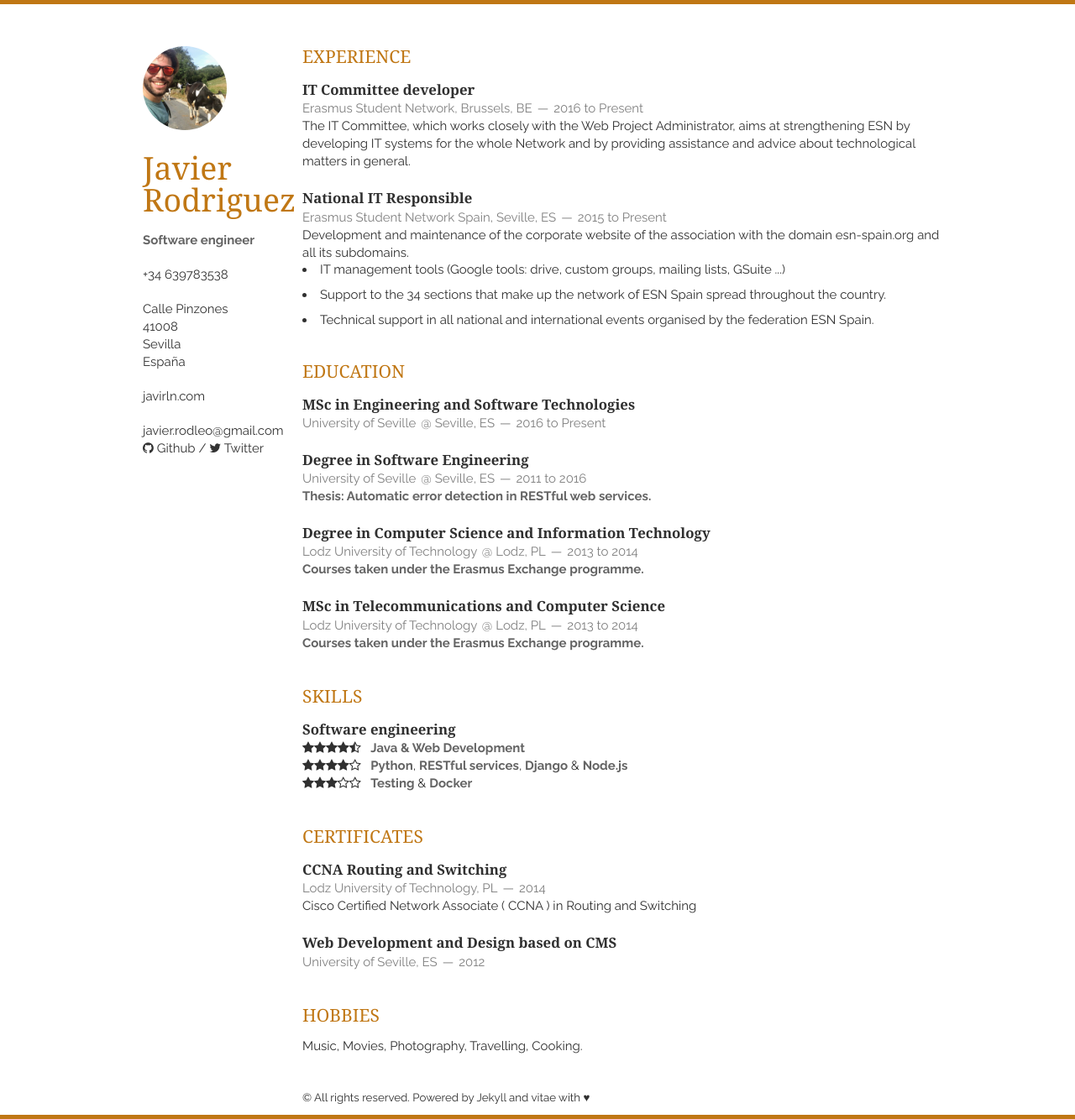
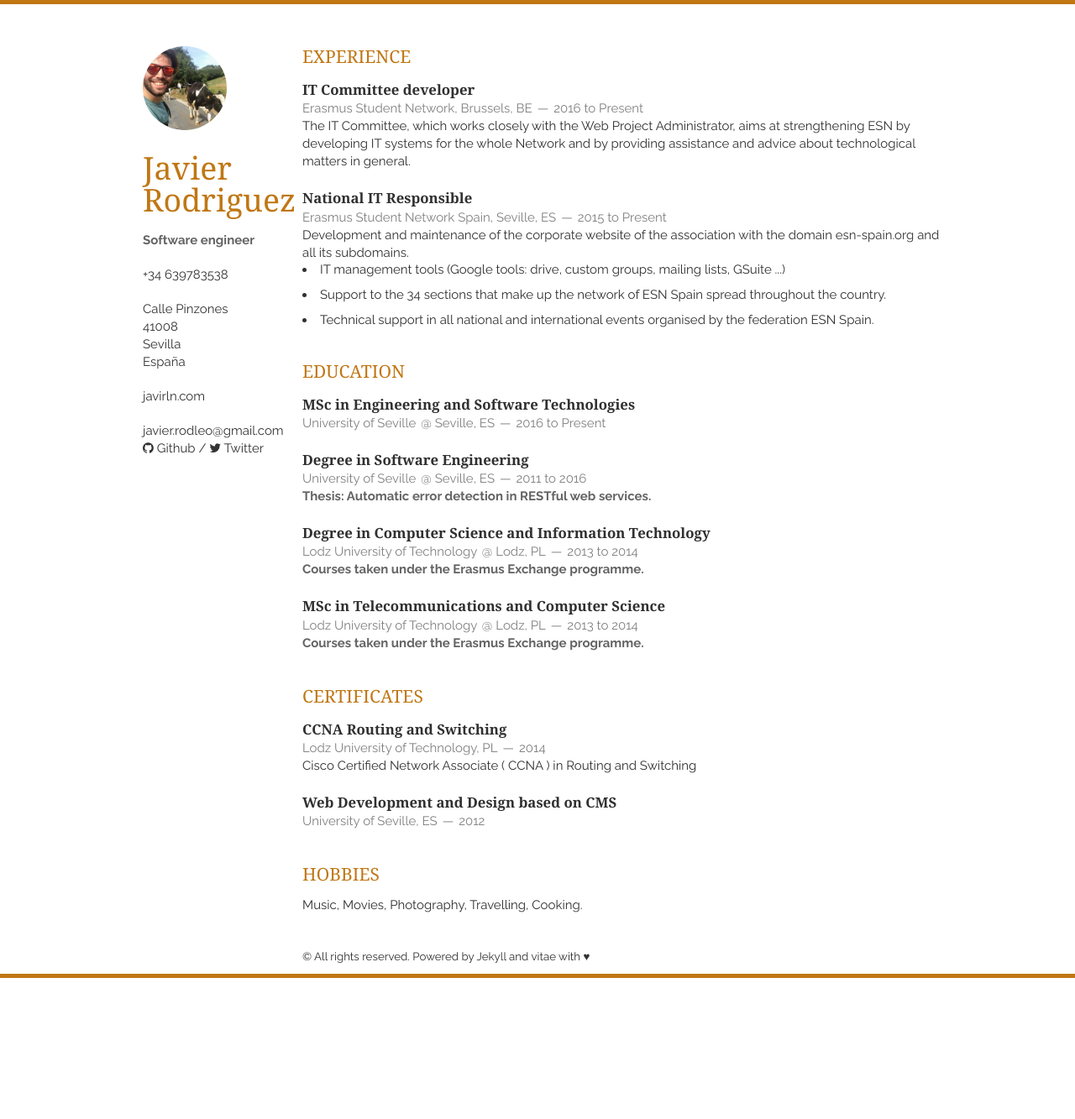
Before and after one commit to Javirln/vitae, a Jekyll site: the page built from index.html, in a window 1280 px wide. Shown: the whole page at 84% size. Built offline with Jekyll 4.4.1, drawn with Linux system fonts in a browser that asks for light colours; nearby versions of some CDN libraries; the list of posts is cut into pages by our own code; after the commit the page ends 1165 px from its top, so only the background shows below that.

Commit message:
Update skills.html

```diff
--- a/_includes/skills.html
+++ b/_includes/skills.html
@@ -1,4 +1,4 @@
-<section class="thirteen columns">
+<!--<section class="thirteen columns">
     <h1>Skills</h1>
     <article>
         <header>
@@ -16,4 +16,4 @@
             &nbsp;&nbsp;<em>Testing</em> &amp; <em>Docker</em>
         </p>
     </article>
-</section>
+</section>-->
```
